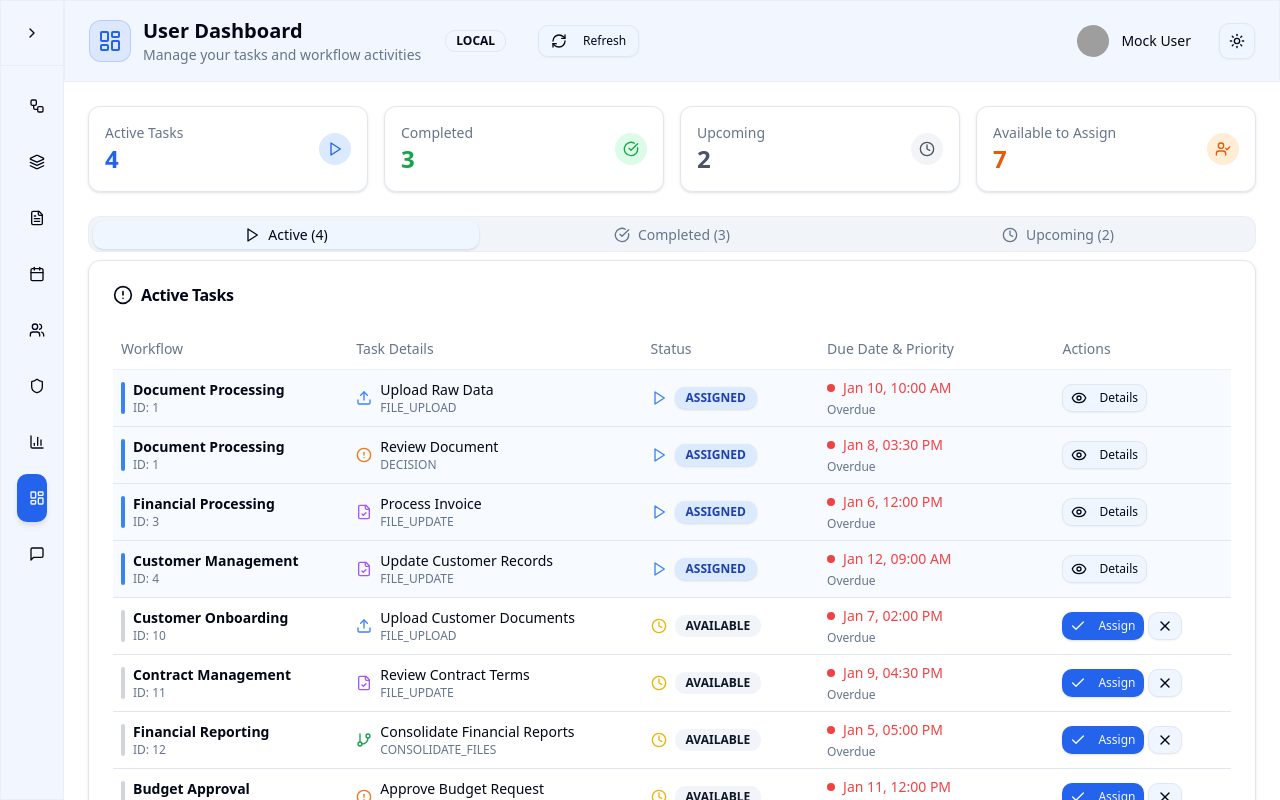
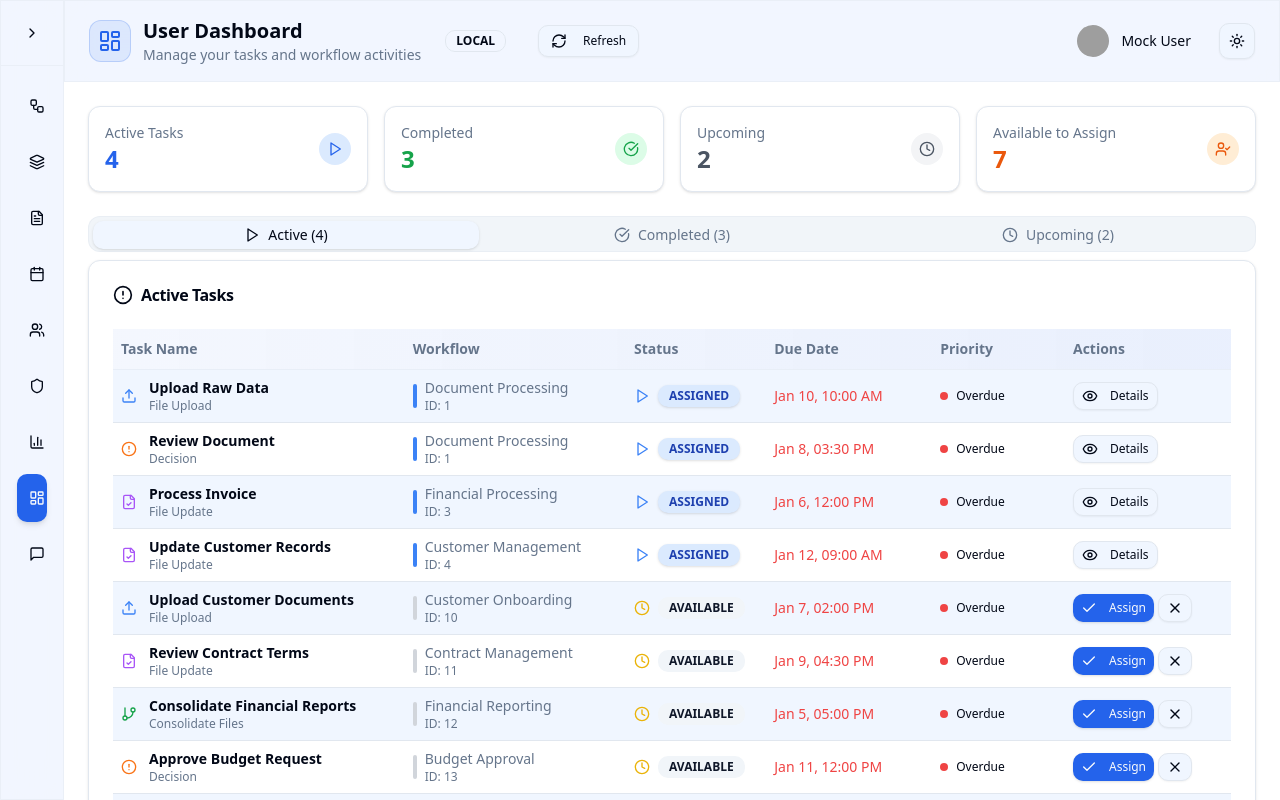
Before and after one commit to praveen2025work/document-workflow-, a Next.js app: page /dashboard in a window 1280 px wide. Built offline with nearby package versions, Linux system fonts and the light colour scheme; grey boxes are pictures that could not be loaded.

Commit message:
Modernize dashboard grid layout: reorganize columns to show task name first, then workflow, status, due date, and priority with enhanced styling and improved visual hierarchy

```diff
--- a/src/pages/dashboard.tsx
+++ b/src/pages/dashboard.tsx
@@ -282,43 +282,46 @@ const DashboardPage: NextPage = () => {
       <div className="space-y-4">
         <Table>
           <TableHeader>
-            <TableRow className="border-b border-border/50">
-              <TableHead className="w-[200px]">Workflow</TableHead>
-              <TableHead className="w-[250px]">Task Details</TableHead>
-              <TableHead className="w-[150px]">Status</TableHead>
-              <TableHead className="w-[200px]">Due Date & Priority</TableHead>
-              <TableHead className="w-[150px]">Actions</TableHead>
+            <TableRow className="border-b border-border/50 bg-gradient-to-r from-primary/5 to-primary/10">
+              <TableHead className="w-[250px] font-semibold">Task Name</TableHead>
+              <TableHead className="w-[200px] font-semibold">Workflow</TableHead>
+              <TableHead className="w-[120px] font-semibold">Status</TableHead>
+              <TableHead className="w-[150px] font-semibold">Due Date</TableHead>
+              <TableHead className="w-[120px] font-semibold">Priority</TableHead>
+              <TableHead className="w-[150px] font-semibold">Actions</TableHead>
             </TableRow>
           </TableHeader>
           <TableBody>
-            {allActiveTasks.map((task) => {
+            {allActiveTasks.map((task, index) => {
               return (
                 <TableRow
                   key={`active-${task.instanceTaskId}`}
-                  className={`hover:bg-muted/50 transition-colors ${
+                  className={`hover:bg-muted/30 transition-all duration-200 ${
                     task.isAssigned ? 'bg-blue-50/50 dark:bg-blue-950/20' : ''
-                  }`}
+                  } ${index % 2 === 0 ? 'bg-background' : 'bg-muted/5'}`}
                 >
                   <TableCell className="font-medium">
-                    <div className="flex items-center gap-2">
-                      <div className={`w-1 h-8 rounded-full ${task.isAssigned ? 'bg-blue-500' : 'bg-gray-300'}`} />
-                      <div>
-                        <div className="font-semibold text-sm">
-                          {task.workflowName || 'Unknown Workflow'}
+                    <div className="flex items-center gap-3">
+                      {getTaskTypeIcon((task as any).taskType)}
+                      <div className="flex-1 min-w-0">
+                        <div className="font-semibold text-sm text-foreground truncate">
+                          {task.taskName}
                         </div>
-                        <div className="text-xs text-muted-foreground">
-                          ID: {task.instanceId || 'N/A'}
+                        <div className="text-xs text-muted-foreground truncate">
+                          {formatTaskType((task as any).taskType)}
                         </div>
                       </div>
                     </div>
                   </TableCell>
                   <TableCell>
                     <div className="flex items-center gap-2">
-                      {getTaskTypeIcon((task as any).taskType)}
-                      <div>
-                        <div className="font-medium text-sm">{task.taskName}</div>
+                      <div className={`w-1 h-6 rounded-full ${task.isAssigned ? 'bg-blue-500' : 'bg-gray-300'}`} />
+                      <div className="min-w-0 flex-1">
+                        <div className="font-medium text-sm text-muted-foreground truncate">
+                          {task.workflowName || 'Unknown Workflow'}
+                        </div>
                         <div className="text-xs text-muted-foreground">
-                          {(task as any).taskType || 'General Task'}
+                          ID: {task.instanceId || 'N/A'}
                         </div>
                       </div>
                     </div>
@@ -335,18 +338,18 @@ const DashboardPage: NextPage = () => {
                     </div>
                   </TableCell>
                   <TableCell>
-                    <div className="space-y-1">
-                      <div className="flex items-center gap-2">
-                        <div className={`w-2 h-2 rounded-full ${getDueDateWithPriority(task.dueDate).priorityDot}`} />
                     <div className="text-sm">
                       <div className={getDueDateWithPriority(task.dueDate).colorClass}>
                         {getDueDateWithPriority(task.dueDate).formattedDate}
                       </div>
                     </div>
-                      </div>
-                      <div className="text-xs text-muted-foreground">
+                  </TableCell>
+                  <TableCell>
+                    <div className="flex items-center gap-2">
+                      <div className={`w-2 h-2 rounded-full ${getDueDateWithPriority(task.dueDate).priorityDot}`} />
+                      <span className="text-xs font-medium">
                         {getDueDateWithPriority(task.dueDate).priorityLabel}
-                      </div>
+                      </span>
                     </div>
                   </TableCell>
                   <TableCell>
@@ -356,7 +359,7 @@ const DashboardPage: NextPage = () => {
                           <Button
                             size="sm"
                             onClick={() => handleAssignTask(task)}
-                            className="h-7 px-2 text-xs"
+                            className="h-7 px-2 text-xs hover:bg-primary/90 transition-colors"
                           >
                             <Check className="h-3 w-3 mr-1" />
                             Assign
@@ -365,7 +368,7 @@ const DashboardPage: NextPage = () => {
                             size="sm"
                             variant="outline"
                             onClick={() => handleRejectTask(task.instanceTaskId)}
-                            className="h-7 px-2 text-xs"
+                            className="h-7 px-2 text-xs hover:bg-destructive hover:text-destructive-foreground transition-colors"
                           >
                             <X className="h-3 w-3" />
                           </Button>
@@ -377,7 +380,7 @@ const DashboardPage: NextPage = () => {
                             size="sm"
                             variant="outline"
                             onClick={() => handleOpenTaskDetails(task)}
-                            className="h-7 px-2 text-xs"
+                            className="h-7 px-2 text-xs hover:bg-primary hover:text-primary-foreground transition-colors"
                           >
                             <Eye className="h-3 w-3 mr-1" />
                             Details
@@ -440,41 +443,46 @@ const DashboardPage: NextPage = () => {
       <div className="space-y-4">
         <Table>
           <TableHeader>
-            <TableRow className="border-b border-border/50">
-              <TableHead className="w-[200px]">Workflow</TableHead>
-              <TableHead className="w-[250px]">Task Details</TableHead>
-              <TableHead className="w-[150px]">Status</TableHead>
-              <TableHead className="w-[200px]">Due Date & Priority</TableHead>
-              <TableHead className="w-[150px]">Actions</TableHead>
+            <TableRow className="border-b border-border/50 bg-gradient-to-r from-primary/5 to-primary/10">
+              <TableHead className="w-[250px] font-semibold">Task Name</TableHead>
+              <TableHead className="w-[200px] font-semibold">Workflow</TableHead>
+              <TableHead className="w-[120px] font-semibold">Status</TableHead>
+              <TableHead className="w-[150px] font-semibold">Due Date</TableHead>
+              <TableHead className="w-[120px] font-semibold">Priority</TableHead>
+              <TableHead className="w-[150px] font-semibold">Actions</TableHead>
             </TableRow>
           </TableHeader>
           <TableBody>
-            {completedTasks.map((task) => {
+            {completedTasks.map((task, index) => {
               return (
                 <TableRow
                   key={`completed-${task.instanceTaskId}`}
-                  className="hover:bg-muted/50 transition-colors bg-green-50/30 dark:bg-green-950/10"
+                  className={`hover:bg-muted/30 transition-all duration-200 bg-green-50/30 dark:bg-green-950/10 ${
+                    index % 2 === 0 ? 'bg-background' : 'bg-muted/5'
+                  }`}
                 >
                   <TableCell className="font-medium">
-                    <div className="flex items-center gap-2">
-                      <div className="w-1 h-8 rounded-full bg-green-500" />
-                      <div>
-                        <div className="font-semibold text-sm">
-                          {task.workflowName || 'Unknown Workflow'}
+                    <div className="flex items-center gap-3">
+                      {getTaskTypeIcon((task as any).taskType)}
+                      <div className="flex-1 min-w-0">
+                        <div className="font-semibold text-sm text-foreground truncate">
+                          {task.taskName}
                         </div>
-                        <div className="text-xs text-muted-foreground">
-                          ID: {task.instanceId || 'N/A'}
+                        <div className="text-xs text-muted-foreground truncate">
+                          {formatTaskType((task as any).taskType)}
                         </div>
                       </div>
                     </div>
                   </TableCell>
                   <TableCell>
                     <div className="flex items-center gap-2">
-                      {getTaskTypeIcon((task as any).taskType)}
-                      <div>
-                        <div className="font-medium text-sm">{task.taskName}</div>
+                      <div className="w-1 h-6 rounded-full bg-green-500" />
+                      <div className="min-w-0 flex-1">
+                        <div className="font-medium text-sm text-muted-foreground truncate">
+                          {task.workflowName || 'Unknown Workflow'}
+                        </div>
                         <div className="text-xs text-muted-foreground">
-                          {(task as any).taskType || 'General Task'}
+                          ID: {task.instanceId || 'N/A'}
                         </div>
                       </div>
                     </div>
@@ -489,18 +497,18 @@ const DashboardPage: NextPage = () => {
                     </div>
                   </TableCell>
                   <TableCell>
-                    <div className="space-y-1">
-                      <div className="flex items-center gap-2">
-                        <div className={`w-2 h-2 rounded-full ${getDueDateWithPriority(task.dueDate).priorityDot}`} />
                     <div className="text-sm">
                       <div className={getDueDateWithPriority(task.dueDate).colorClass}>
                         {getDueDateWithPriority(task.dueDate).formattedDate}
                       </div>
                     </div>
-                      </div>
-                      <div className="text-xs text-muted-foreground">
+                  </TableCell>
+                  <TableCell>
+                    <div className="flex items-center gap-2">
+                      <div className={`w-2 h-2 rounded-full ${getDueDateWithPriority(task.dueDate).priorityDot}`} />
+                      <span className="text-xs font-medium">
                         {getDueDateWithPriority(task.dueDate).priorityLabel}
-                      </div>
+                      </span>
                     </div>
                   </TableCell>
                   <TableCell>
@@ -508,7 +516,7 @@ const DashboardPage: NextPage = () => {
                       size="sm"
                       variant="outline"
                       onClick={() => handleOpenTaskDetails(task)}
-                      className="h-7 px-2 text-xs"
+                      className="h-7 px-2 text-xs hover:bg-primary hover:text-primary-foreground transition-colors"
                     >
                       <Eye className="h-3 w-3 mr-1" />
                       Details
@@ -568,41 +576,46 @@ const DashboardPage: NextPage = () => {
       <div className="space-y-4">
         <Table>
           <TableHeader>
-            <TableRow className="border-b border-border/50">
-              <TableHead className="w-[200px]">Workflow</TableHead>
-              <TableHead className="w-[250px]">Task Details</TableHead>
-              <TableHead className="w-[150px]">Status</TableHead>
-              <TableHead className="w-[200px]">Due Date & Priority</TableHead>
-              <TableHead className="w-[150px]">Actions</TableHead>
+            <TableRow className="border-b border-border/50 bg-gradient-to-r from-primary/5 to-primary/10">
+              <TableHead className="w-[250px] font-semibold">Task Name</TableHead>
+              <TableHead className="w-[200px] font-semibold">Workflow</TableHead>
+              <TableHead className="w-[120px] font-semibold">Status</TableHead>
+              <TableHead className="w-[150px] font-semibold">Due Date</TableHead>
+              <TableHead className="w-[120px] font-semibold">Priority</TableHead>
+              <TableHead className="w-[150px] font-semibold">Actions</TableHead>
             </TableRow>
           </TableHeader>
           <TableBody>
-            {upcomingTasks.map((task) => {
+            {upcomingTasks.map((task, index) => {
               return (
                 <TableRow
                   key={`upcoming-${task.instanceTaskId}`}
-                  className="hover:bg-muted/50 transition-colors bg-gray-50/30 dark:bg-gray-950/10"
+                  className={`hover:bg-muted/30 transition-all duration-200 bg-gray-50/30 dark:bg-gray-950/10 ${
+                    index % 2 === 0 ? 'bg-background' : 'bg-muted/5'
+                  }`}
                 >
                   <TableCell className="font-medium">
-                    <div className="flex items-center gap-2">
-                      <div className="w-1 h-8 rounded-full bg-gray-400" />
-                      <div>
-                        <div className="font-semibold text-sm">
-                          {task.workflowName || 'Unknown Workflow'}
+                    <div className="flex items-center gap-3">
+                      {getTaskTypeIcon((task as any).taskType)}
+                      <div className="flex-1 min-w-0">
+                        <div className="font-semibold text-sm text-foreground truncate">
+                          {task.taskName}
                         </div>
-                        <div className="text-xs text-muted-foreground">
-                          ID: {task.instanceId || 'N/A'}
+                        <div className="text-xs text-muted-foreground truncate">
+                          {formatTaskType((task as any).taskType)}
                         </div>
                       </div>
                     </div>
                   </TableCell>
                   <TableCell>
                     <div className="flex items-center gap-2">
-                      {getTaskTypeIcon((task as any).taskType)}
-                      <div>
-                        <div className="font-medium text-sm">{task.taskName}</div>
+                      <div className="w-1 h-6 rounded-full bg-gray-400" />
+                      <div className="min-w-0 flex-1">
+                        <div className="font-medium text-sm text-muted-foreground truncate">
+                          {task.workflowName || 'Unknown Workflow'}
+                        </div>
                         <div className="text-xs text-muted-foreground">
-                          {(task as any).taskType || 'General Task'}
+                          ID: {task.instanceId || 'N/A'}
                         </div>
                       </div>
                     </div>
@@ -617,18 +630,18 @@ const DashboardPage: NextPage = () => {
                     </div>
                   </TableCell>
                   <TableCell>
-                    <div className="space-y-1">
-                      <div className="flex items-center gap-2">
-                        <div className={`w-2 h-2 rounded-full ${getDueDateWithPriority(task.dueDate).priorityDot}`} />
                     <div className="text-sm">
                       <div className={getDueDateWithPriority(task.dueDate).colorClass}>
                         {getDueDateWithPriority(task.dueDate).formattedDate}
                       </div>
                     </div>
-                      </div>
-                      <div className="text-xs text-muted-foreground">
+                  </TableCell>
+                  <TableCell>
+                    <div className="flex items-center gap-2">
+                      <div className={`w-2 h-2 rounded-full ${getDueDateWithPriority(task.dueDate).priorityDot}`} />
+                      <span className="text-xs font-medium">
                         {getDueDateWithPriority(task.dueDate).priorityLabel}
-                      </div>
+                      </span>
                     </div>
                   </TableCell>
                   <TableCell>
@@ -636,7 +649,7 @@ const DashboardPage: NextPage = () => {
                       size="sm"
                       variant="outline"
                       onClick={() => handleOpenTaskDetails(task)}
-                      className="h-7 px-2 text-xs"
+                      className="h-7 px-2 text-xs hover:bg-primary hover:text-primary-foreground transition-colors"
                     >
                       <Eye className="h-3 w-3 mr-1" />
                       Details
```
Lines whose indentation alone changed are shown as unchanged.
